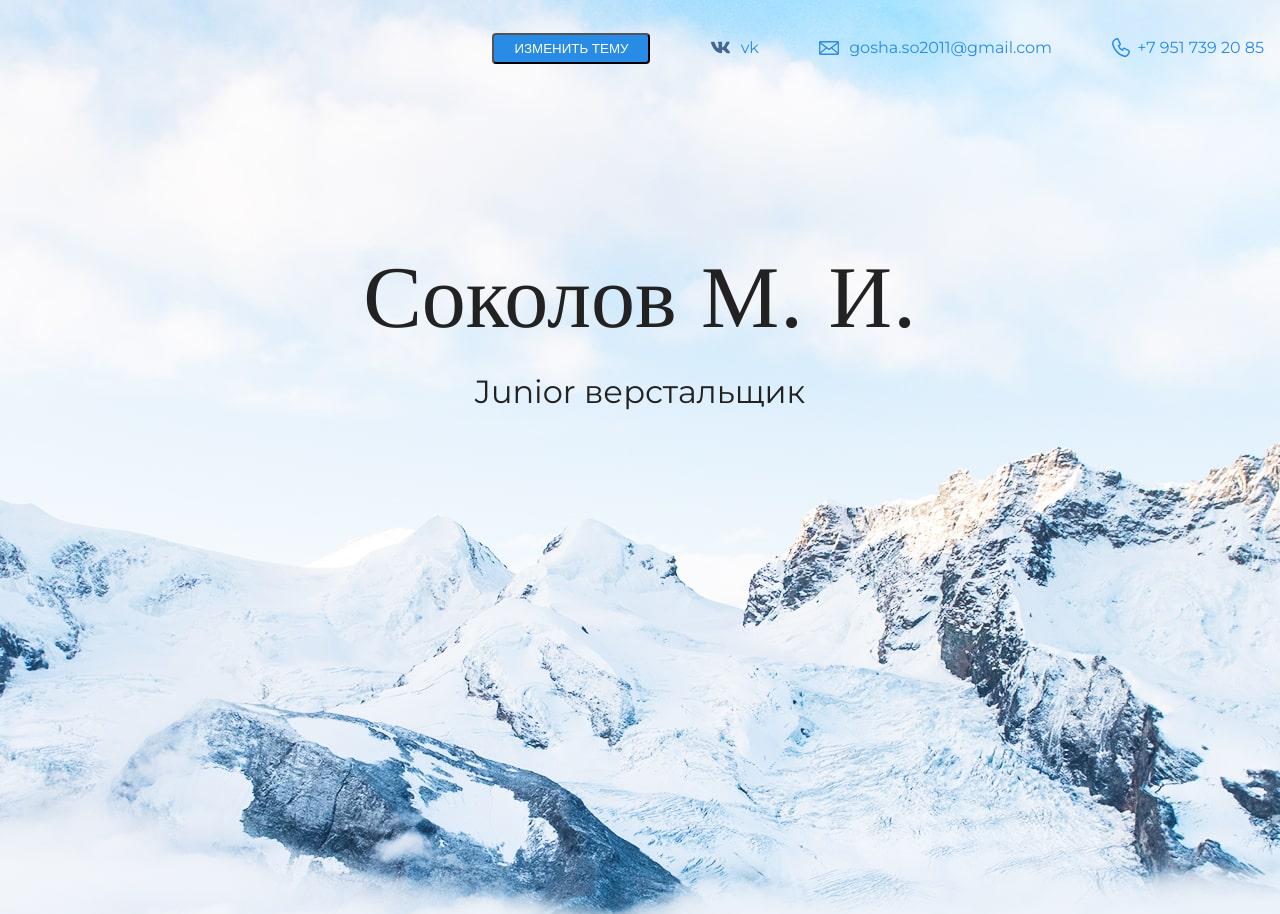
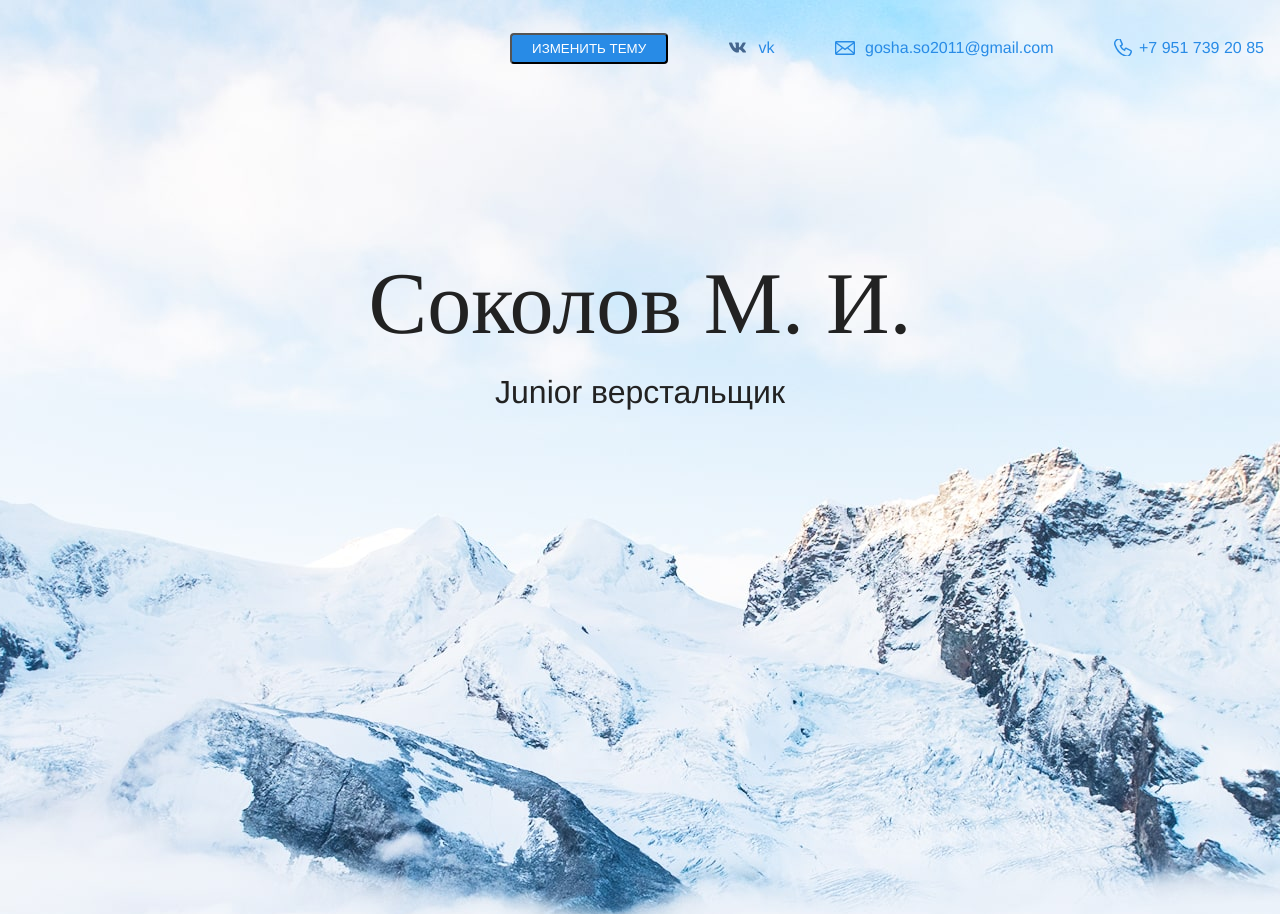
Before and after one commit to miklesokoloff/my-site-dark, a plain HTML site: page index.html in a window 1280 px wide. Shown: the top 914 px of the page. Drawn offline with nearby package versions, Linux system fonts and the light colour scheme.

Commit message:
Update index.html

```diff
--- a/index.html
+++ b/index.html
@@ -4,7 +4,6 @@
     <meta name="viewport" content="width=device-width, initial-scale=1">
     <meta charset="UTF-8">
     <link rel="stylesheet" href="style.css">
-    <link href="https://fonts.googleapis.com/css?family=Montserrat:400,500,700|Old+Standard+TT&display=swap&subset=cyrillic" rel="stylesheet">
     <title>Портфолио Junior верстальщика</title>
   </head>
 
```
